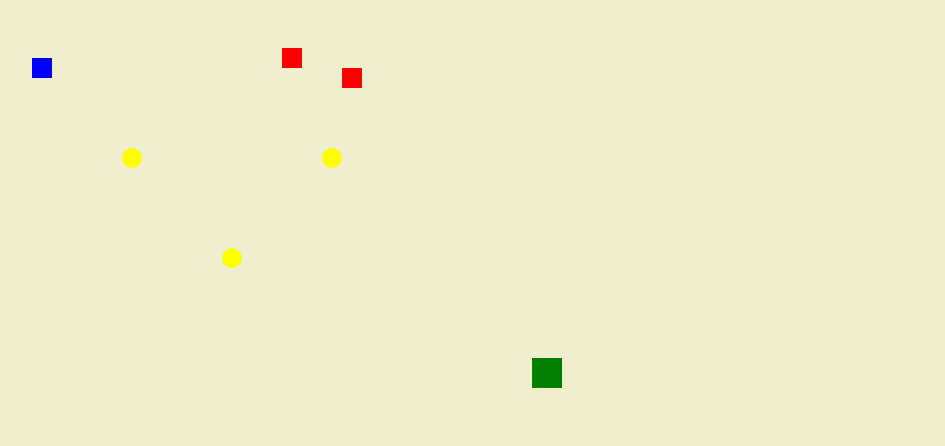
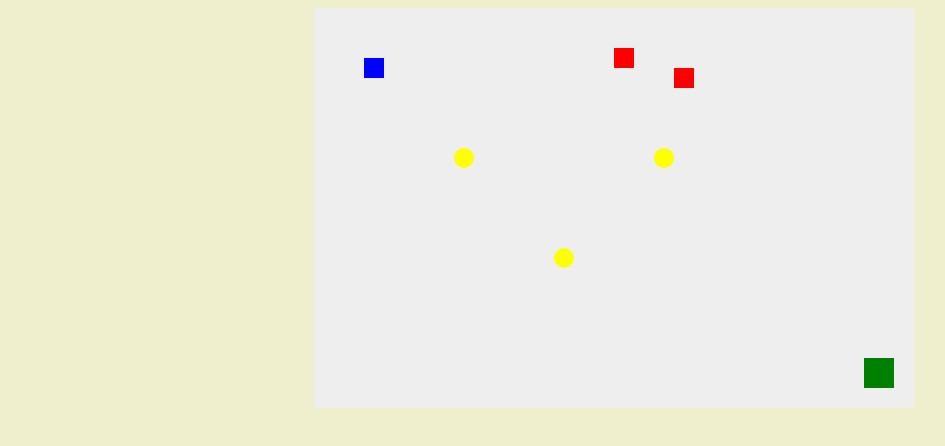
Before and after one commit to maryii673/project3-itec1100-maryii673, a plain HTML site: page index.html in a window 1280 px wide. Shown: the whole page, without its empty margins (26-971 px from the left). Drawn offline with Linux system fonts and the light colour scheme.

Commit message:
Update style.css

```diff
--- a/style.css
+++ b/style.css
@@ -1,3 +1,8 @@
+canvas {
+    display: block;
+    margin: 0 auto;
+    background-color: #eee;
+        }
 body{
     background-color: rgb(239, 239, 205);
     font: black 12px;
```
